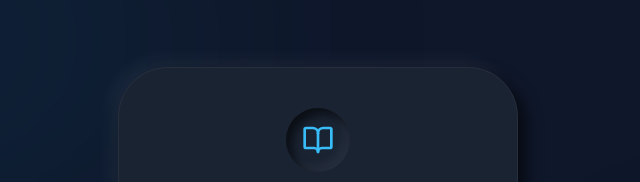
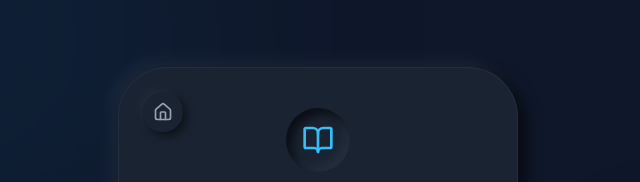
Before and after one commit to Deepak-vash23/StudyFlow, a React (Vite) app: page /login in a window 1280 px wide. Shown: the top 182 px of the page, without its empty margins (322-962 px from the left). Built offline with nearby package versions, Linux system fonts and the light colour scheme.

Commit message:
feat: Add new Home button on Login and Signup.

```diff
--- a/src/pages/Login.jsx
+++ b/src/pages/Login.jsx
@@ -1,7 +1,7 @@
 import { useState } from 'react';
 import { useAuth } from '../context/AuthContext';
 import { useNavigate, useLocation, Link } from 'react-router-dom';
-import { BookOpen, AlertCircle, Eye, EyeOff } from 'lucide-react';
+import { BookOpen, AlertCircle, Eye, EyeOff, Home } from 'lucide-react';
 
 export default function Login() {
     const [email, setEmail] = useState('');
@@ -38,14 +38,21 @@ export default function Login() {
                 <div className="absolute top-[40%] -right-[10%] w-[40%] h-[40%] bg-blue-900/10 rounded-full blur-[100px]" />
             </div>
 
-            <div className="relative z-10 w-full max-w-[400px]"> {/* Adjusted width to match reference roughly */}
+            <div className="relative z-10 w-full max-w-[400px]">
                 <div
-                    className="bg-card py-10 px-10 rounded-[50px] text-center"
+                    className="bg-card py-10 px-10 rounded-[50px] text-center relative"
                     style={{
                         boxShadow: '8px 8px 16px rgba(0, 0, 0, 0.6), -8px -8px 16px rgba(255, 255, 255, 0.05)',
                         border: '1px solid rgba(255, 255, 255, 0.05)'
                     }}
                 >
+                    <Link to="/" className="absolute top-6 left-6 w-10 h-10 rounded-full flex items-center justify-center text-gray-400 hover:text-primary-400 hover:-translate-y-0.5 transition-all"
+                        style={{
+                            background: 'var(--bg-card)',
+                            boxShadow: '4px 4px 8px rgba(0, 0, 0, 0.5), -4px -4px 8px rgba(255, 255, 255, 0.04)'
+                        }}>
+                        <Home className="w-5 h-5" />
+                    </Link>
                     <div className="flex justify-center mb-6">
                         {/* Icon - keeping existing logic but styling to match theme */}
                         <div className="w-16 h-16 rounded-full flex items-center justify-center text-primary-400"
--- a/src/pages/Signup.jsx
+++ b/src/pages/Signup.jsx
@@ -1,7 +1,7 @@
 import { useState } from 'react';
 import { useAuth } from '../context/AuthContext';
 import { useNavigate, Link } from 'react-router-dom';
-import { UserPlus, AlertCircle, Eye, EyeOff } from 'lucide-react';
+import { UserPlus, AlertCircle, Eye, EyeOff, Home } from 'lucide-react';
 
 export default function Signup() {
     const [name, setName] = useState('');
@@ -46,12 +46,19 @@ export default function Signup() {
 
             <div className="relative z-10 w-full max-w-[400px]">
                 <div
-                    className="bg-card py-10 px-10 rounded-[50px] text-center"
+                    className="bg-card py-10 px-10 rounded-[50px] text-center relative"
                     style={{
                         boxShadow: '8px 8px 16px rgba(0, 0, 0, 0.6), -8px -8px 16px rgba(255, 255, 255, 0.05)',
                         border: '1px solid rgba(255, 255, 255, 0.05)'
                     }}
                 >
+                    <Link to="/" className="absolute top-6 left-6 w-10 h-10 rounded-full flex items-center justify-center text-gray-400 hover:text-primary-400 hover:-translate-y-0.5 transition-all"
+                        style={{
+                            background: 'var(--bg-card)',
+                            boxShadow: '4px 4px 8px rgba(0, 0, 0, 0.5), -4px -4px 8px rgba(255, 255, 255, 0.04)'
+                        }}>
+                        <Home className="w-5 h-5" />
+                    </Link>
                     <div className="flex justify-center mb-6">
                         <div className="w-16 h-16 rounded-full flex items-center justify-center text-primary-400"
                             style={{
```
